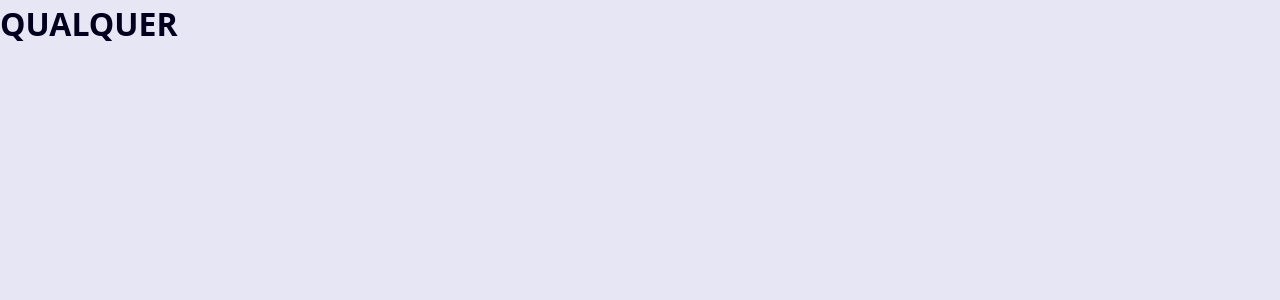
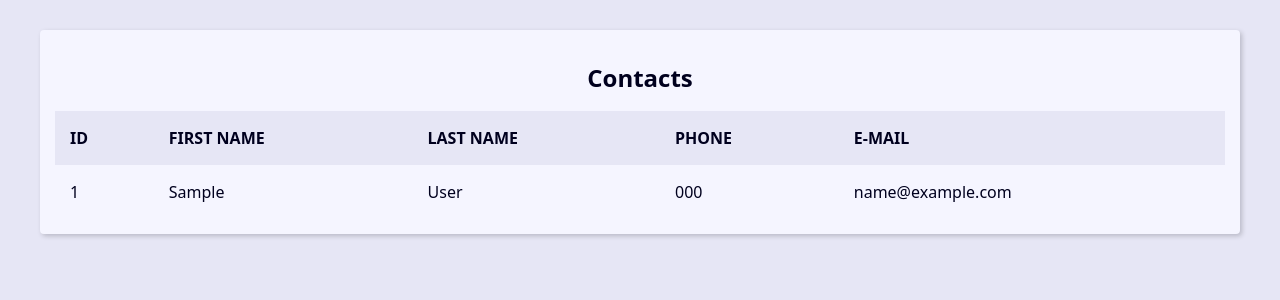
Before and after one commit to PabloAlves99/AgendaDjango, a Django app: page / in a window 1280 px wide. Shown: the top 300 px of the page. Run offline with Django 5.2, Linux system fonts and the light colour scheme; tables that the repository leaves empty hold one stand-in row (values such as "Sample post").

Commit message:
add table in page

```diff
--- a/base_templates/global/base.html
+++ b/base_templates/global/base.html
@@ -1,13 +1,19 @@
-{% load static %} <!DOCTYPE html>
+{% load static %}
+<!DOCTYPE html>
 <html lang="en">
+
 <head>
     <meta charset="UTF-8">
     <meta name="viewport" content="width=device-width, initial-scale=1.0">
     <title>Document</title>
 
-    <link rel='stylesheet' href="{% static "global/css/style.css" %}">
+    <link rel='stylesheet' href="{% static 'global/css/style.css' %}">
 </head>
+
 <body>
-    <h1>QUALQUER</h1>
+    <main class="content">
+        {% block content %}{% endblock content %}
+    </main>
 </body>
+
 </html>
--- a/contact/templates/contact/index.html
+++ b/contact/templates/contact/index.html
@@ -1 +1,43 @@
 {% extends "global/base.html" %}
+
+{% block content %}
+    <div class="responsive-table">
+        <table class="contacts-table">
+            <caption class="table-caption">
+                Contacts
+            </caption>
+
+            <thead>
+                <tr class="table-row table-row-header">
+                    <th class="table-header">ID</th>
+                    <th class="table-header">FIRST NAME</th>
+                    <th class="table-header">LAST NAME</th>
+                    <th class="table-header">PHONE</th>
+                    <th class="table-header">E-MAIL</th>
+                </tr>
+            </thead>
+
+            <tbody>
+                {% for contact in contacts %}
+                    <tr class="table-row">
+                        <td class="table-cel">
+                            {{contact.id}}
+                        </td>
+                        <td class="table-cel">
+                            {{contact.first_name}}
+                        </td>
+                        <td class="table-cel">
+                            {{contact.last_name}}
+                        </td>
+                        <td class="table-cel">
+                            {{contact.phone}}
+                        </td>
+                        <td class="table-cel">
+                            {{contact.email}}
+                        </td>
+                    </tr>
+                {% endfor %}
+            </tbody>
+        </table>
+    </div>
+{% endblock content %}
--- a/contact/views/contact_views.py
+++ b/contact/views/contact_views.py
@@ -1,8 +1,16 @@
 from django.shortcuts import render
+from contact.models import Contact
 
 
 def index(request):
+    contacts = Contact.objects.all()
+
+    context = {
+        'contacts': contacts,
+    }
+
     return render(
         request,
         'contact/index.html',
+        context,
     )
```
